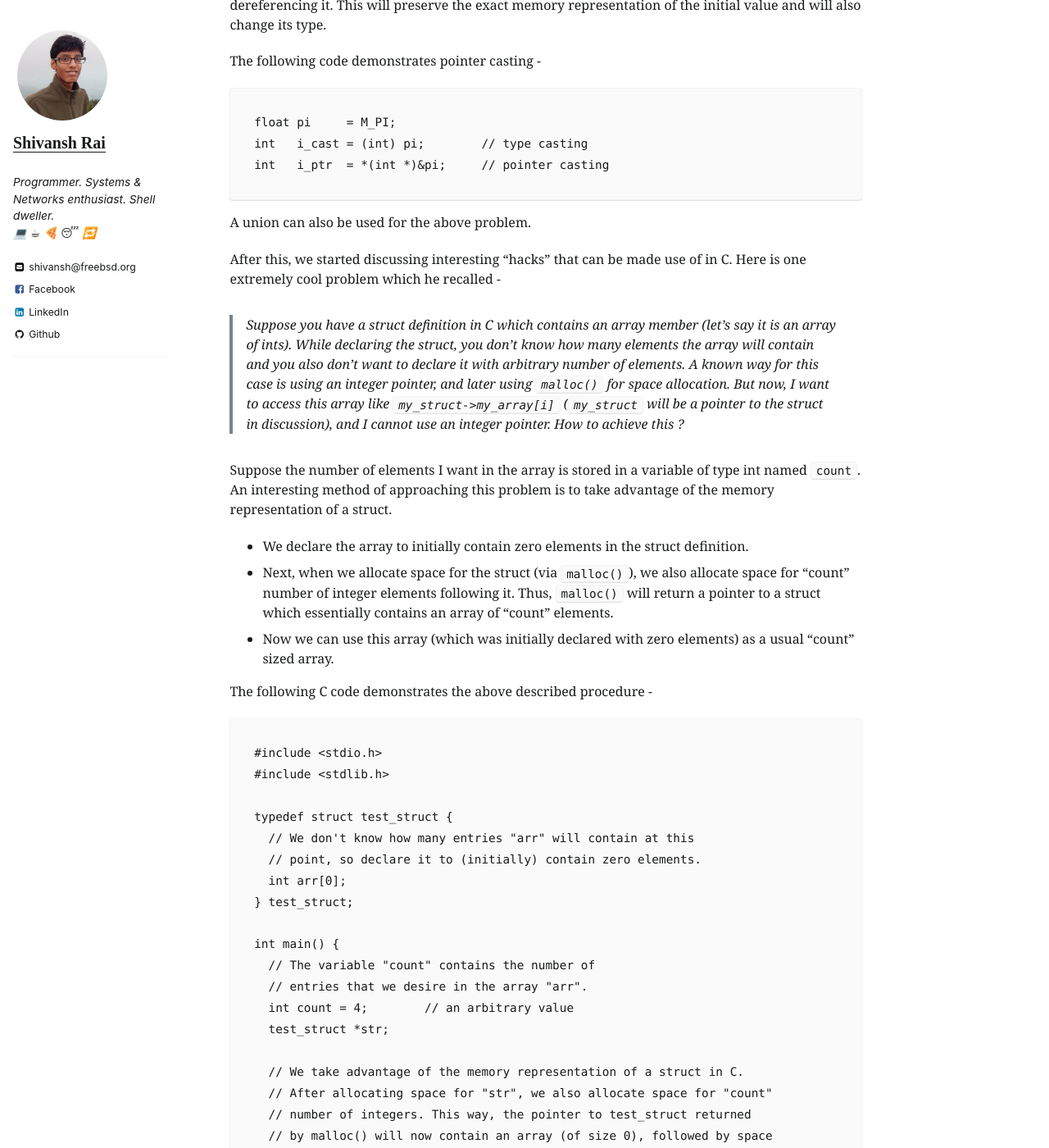
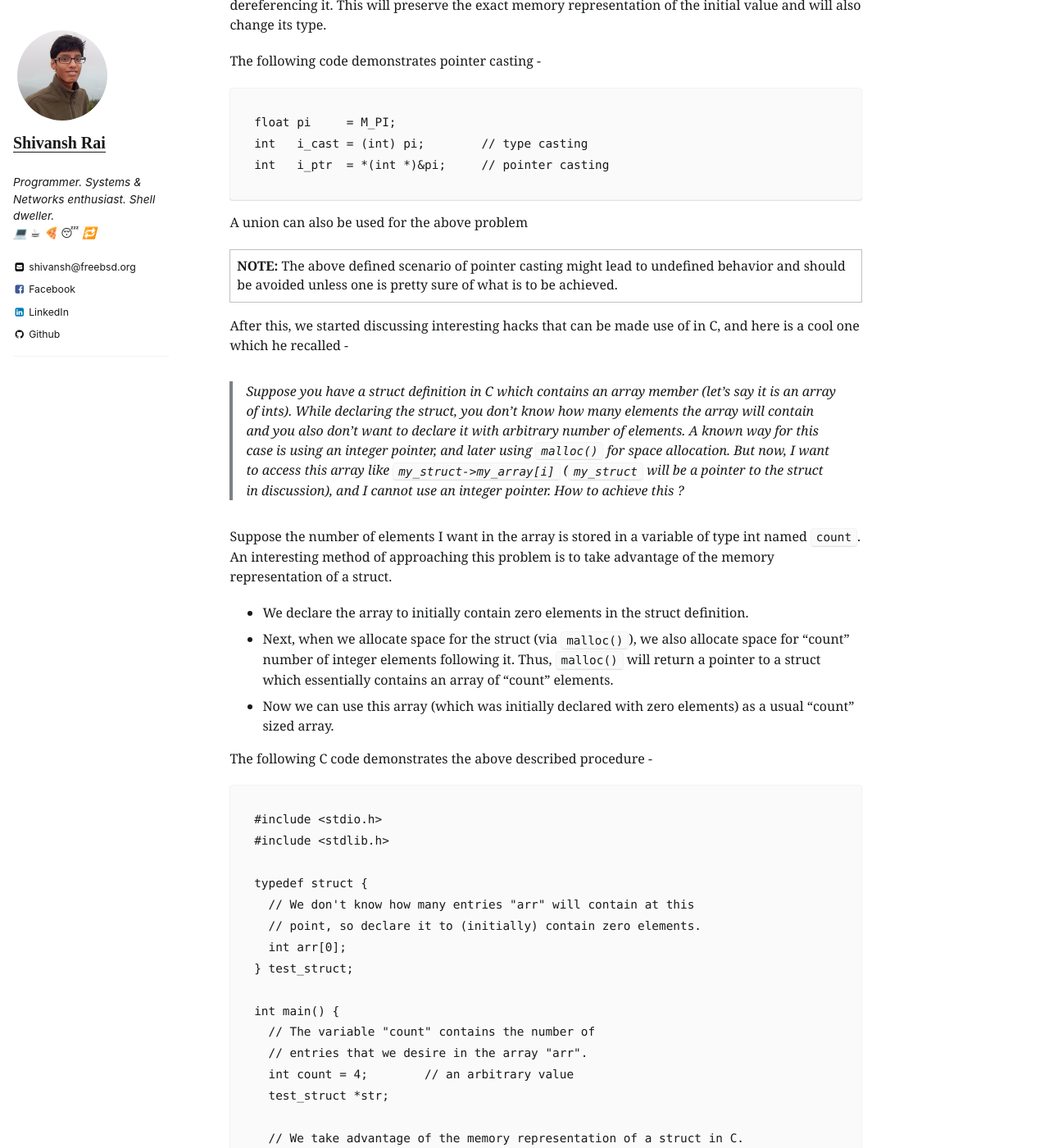
Before and after one commit to shivansh/shivansh.github.io, a Jekyll site: the page built from _posts/2017-08-17-How-interesting-can-C-get.md, in a window 1280 px wide and 1400 px high, scrolled down 413 px. Shown: the whole window at 82% size. Built offline with Jekyll 4.4.1, drawn with Linux system fonts in a browser that asks for light colours; emoji names are drawn with the system emoji font; comment, search, counter and statistics services are not loaded; some of the changed text lies outside the part shown.

Commit message:
Update post "How interested can C get?"

````diff
--- a/_posts/2017-08-17-How-interesting-can-C-get.md
+++ b/_posts/2017-08-17-How-interesting-can-C-get.md
@@ -14,9 +14,13 @@ int   i_cast = (int) pi;        // type casting
 int   i_ptr  = *(int *)&pi;     // pointer casting
 ```
 
-A union can also be used for the above problem.
+A union can also be used for the above problem
 
-After this, we started discussing interesting "hacks" that can be made use of in C. Here is one extremely cool problem which he recalled -
+|---|
+| **NOTE:** The above defined scenario of pointer casting might lead to undefined behavior and should be avoided unless one is pretty sure of what is to be achieved. |
+
+
+After this, we started discussing interesting hacks that can be made use of in C, and here is a cool one which he recalled -
 
 > Suppose you have a struct definition in C which contains an array member (let's say it is an array of ints). While declaring the struct, you don't know how many elements the array will contain and you also don't want to declare it with arbitrary number of elements. A known way for this case is using an integer pointer, and later using `malloc()` for space allocation. But now, I want to access this array like `my_struct->my_array[i]` (`my_struct` will be a pointer to the struct in discussion), and I cannot use an integer pointer. How to achieve this ?
 
@@ -32,7 +36,7 @@ The following C code demonstrates the above described procedure -
 #include <stdio.h>
 #include <stdlib.h>
 
-typedef struct test_struct {
+typedef struct {
   // We don't know how many entries "arr" will contain at this
   // point, so declare it to (initially) contain zero elements.
   int arr[0];
````
Also changed, not shown: 2 other files.
